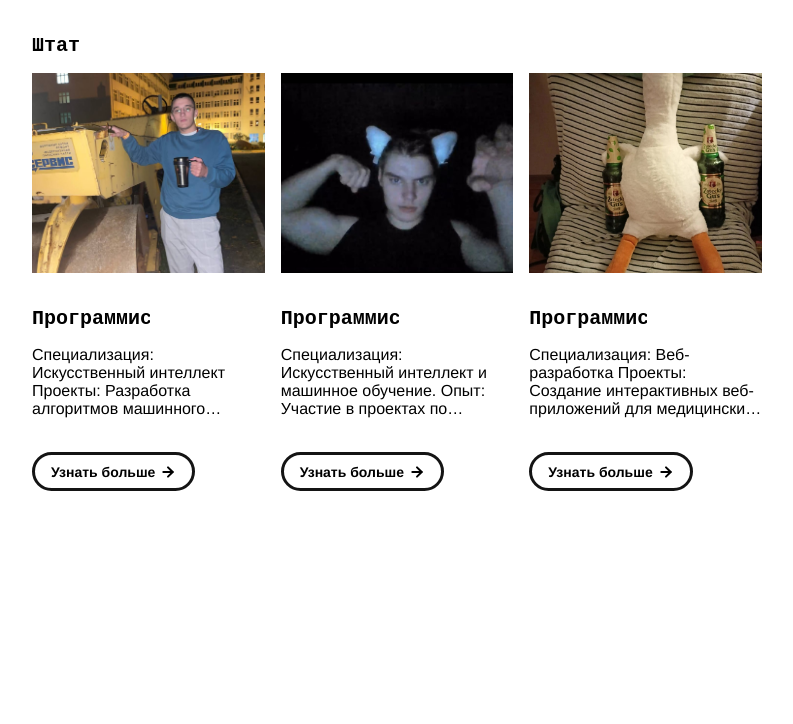
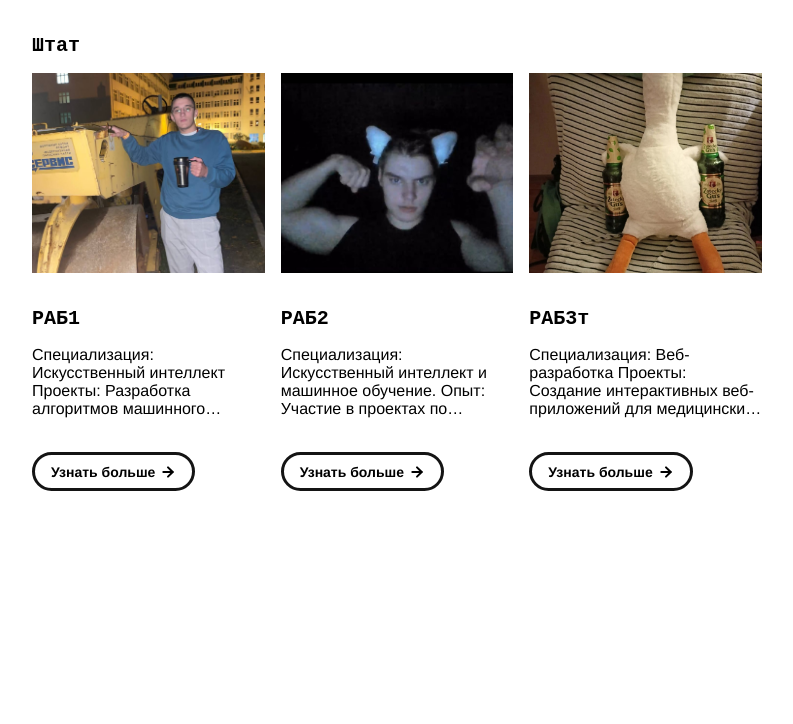
Before and after one commit to VladimerShtukaturov/AI-karta, a plain HTML site: page index.html in a window 1280 px wide. Shown: the part 987-1711 px from the top of the page, without its empty margins (243-1036 px from the left). Drawn offline with nearby package versions, Linux system fonts and the light colour scheme.

Commit message:
Update index.html

```diff
--- a/index.html
+++ b/index.html
@@ -126,7 +126,7 @@
           <div class="project-card">
             <img src="assets/images/photo_2023-06-25_11-46-40.jpg" class="project-image">
             <div class="project-card-text-container">
-              <div class="subheader-text project-title">Программист</div>
+              <div class="subheader-text project-title">РАБ1</div>
               <div class="body-text project-card-text">Специализация: Искусственный интеллект
                 Проекты: Разработка алгоритмов машинного обучения для медицинского софта
                 Особенности: Владение Python, опыт в области анализа данных</div>
@@ -139,7 +139,7 @@
           <div class="project-card">
             <img src="assets/images/photo_2023-06-25_11-45-01.png" class="project-image">
             <div class="project-card-text-container">
-              <div class="subheader-text project-title">Программист</div>
+              <div class="subheader-text project-title">РАБ2</div>
               <div class="body-text project-card-text">Специализация: Искусственный интеллект и машинное обучение.
                 Опыт: Участие в проектах по разработке алгоритмов обработки изображений для медицинского оборудования.</div>
             </div>
@@ -151,7 +151,7 @@
           <div class="project-card">
             <img src="assets/images/изображение_2023-07-06_163835999.jpg" class="project-image">
             <div class="project-card-text-container">
-              <div class="subheader-text project-title">Программист</div>
+              <div class="subheader-text project-title">РАБ3т</div>
               <div class="body-text project-card-text">Специализация: Веб-разработка
                 Проекты: Создание интерактивных веб-приложений для медицинских учреждений
                 Особенности: Опыт работы с HTML, CSS, JavaScript; дизайн-мышление</div>
```
